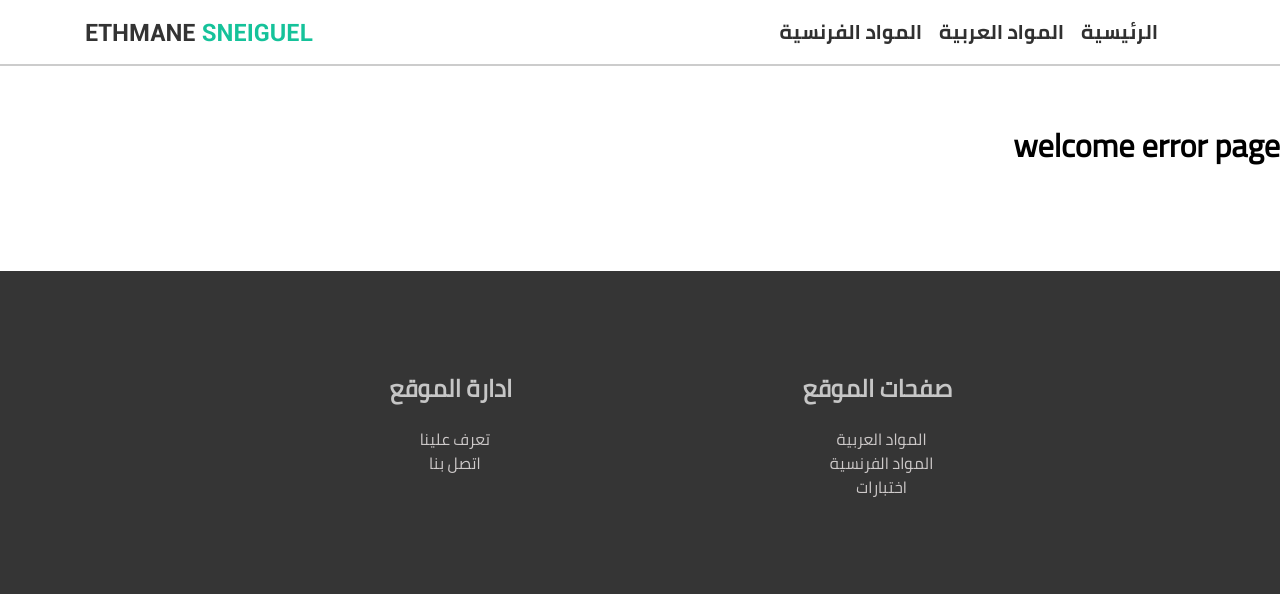
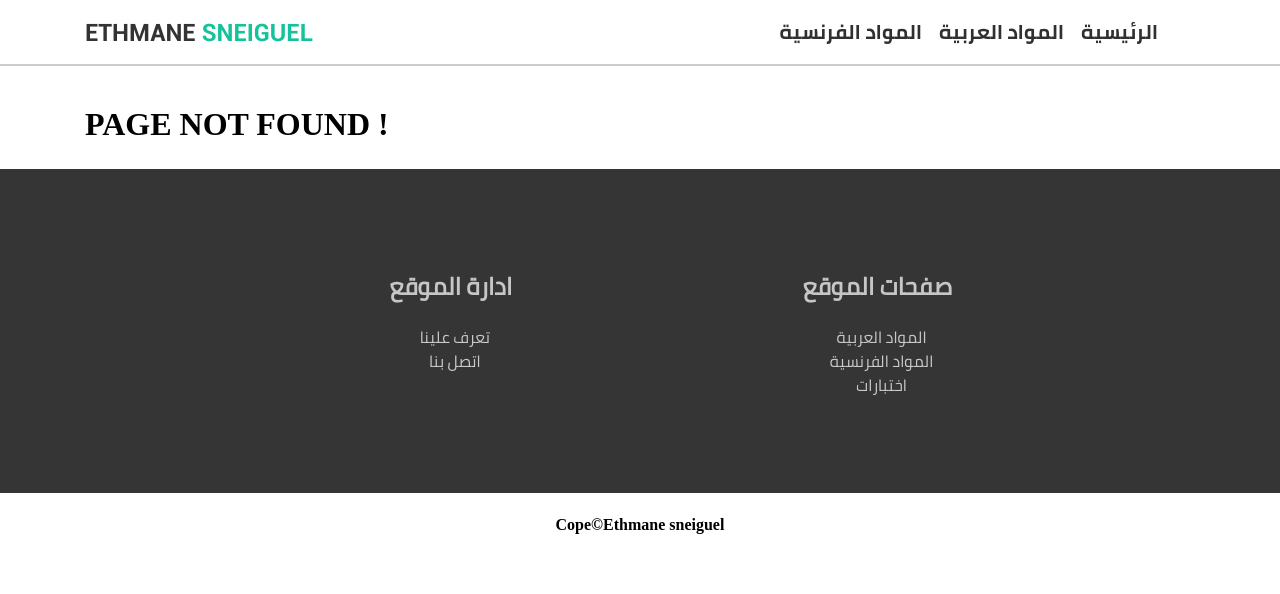
Before and after one commit to 3THMANE/brevet_cours, a Django app: template apps/home/templates/error.html in a window 1280 px wide. Shown: the top 594 px of the page. Run offline with Django 3.2, Linux system fonts and the light colour scheme; the template is opened without the code that fills it, so the values that code supplies are empty; parts of the project's set-up code (start-up, migrations or seed data) failed here and were passed over.

Commit message:
error page

```diff
--- a/apps/home/templates/error.html
+++ b/apps/home/templates/error.html
@@ -1,5 +1,10 @@
 {% extends "base.html" %} {% block nav %} {% include "navbar.html" %} {% endblock nav %} {% load static %} {% block body %}
-<div class="main-content">
-<h1>welcome error page</h1>
+
+<div class="main-content-fr">
+<div class="container fr">
+    <h1 class="title">
+        PAGE NOT FOUND !
+    </h1>
+</div>
 </div>
 {% endblock body %}
```
